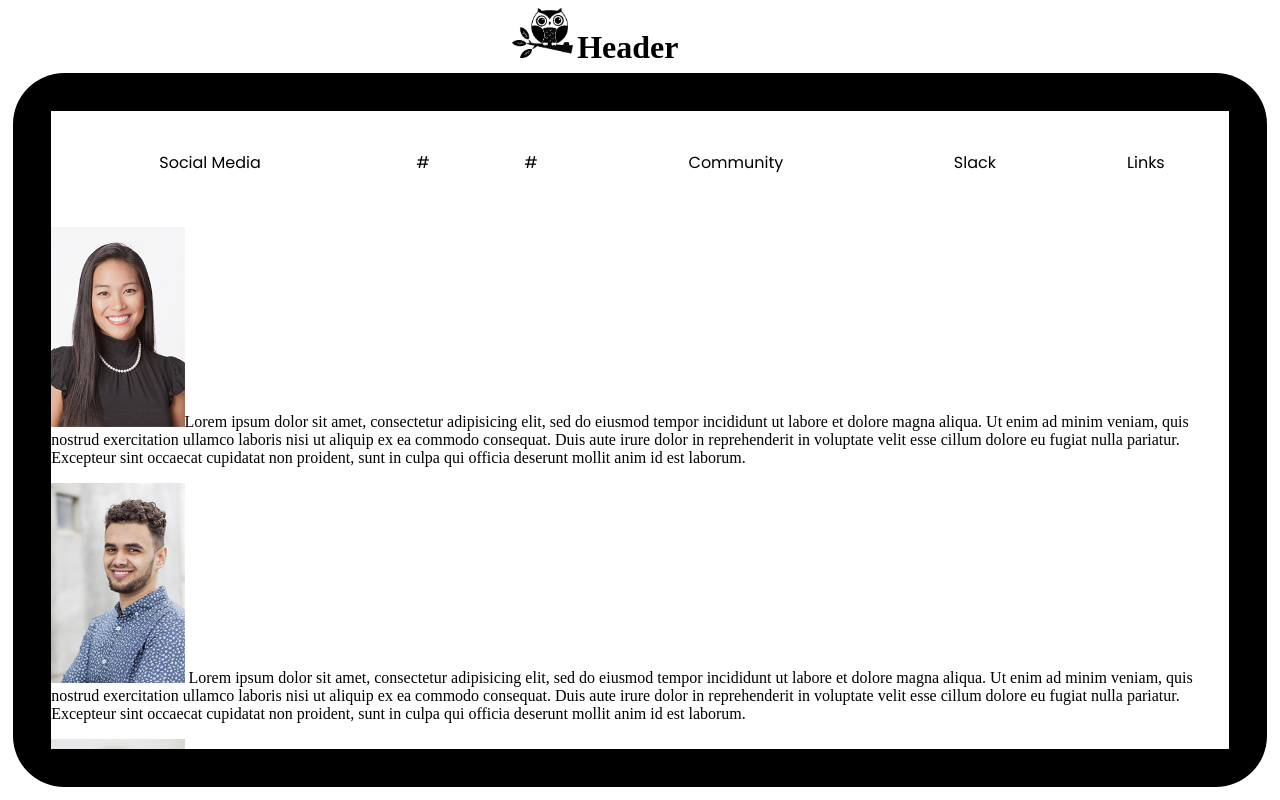
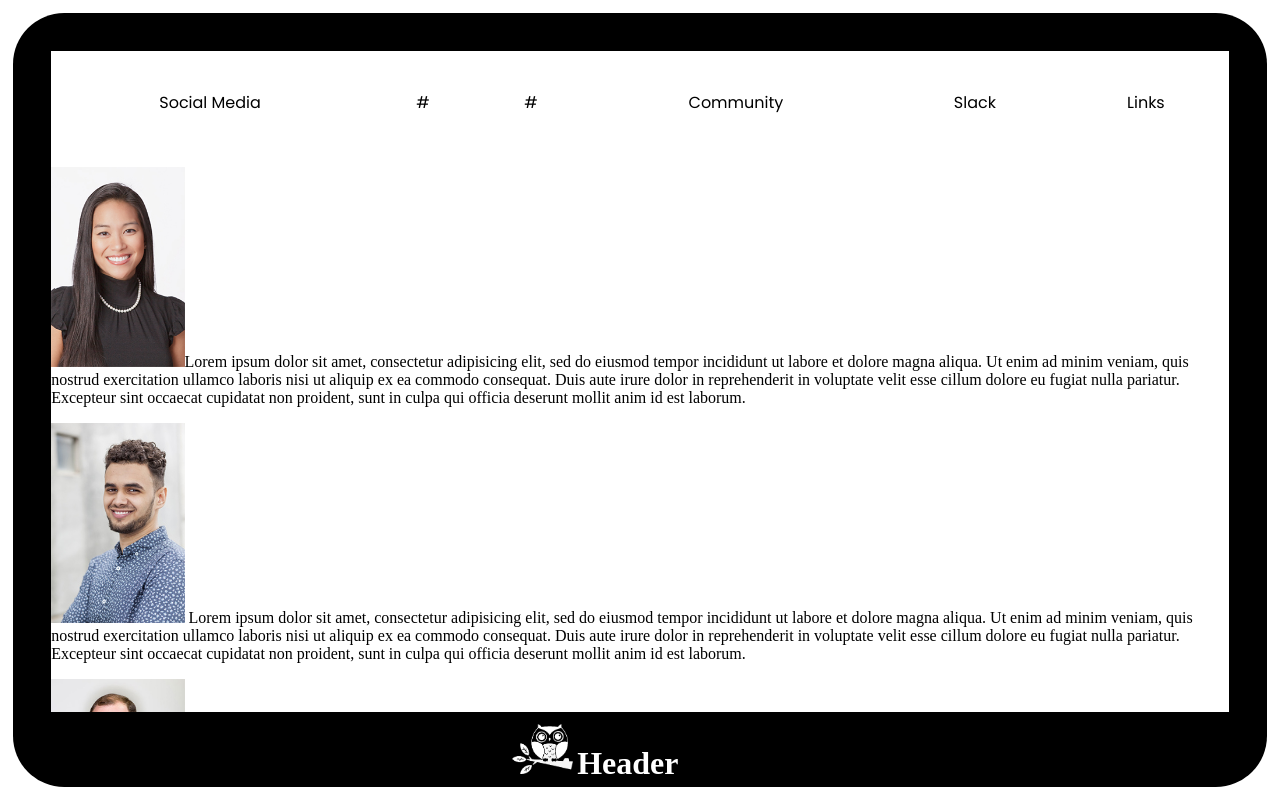
Before and after one commit to mmihara/GeekwiseGroup, a plain HTML site: page index.html in a window 1280 px wide. Drawn offline with Linux system fonts and the light colour scheme.

Commit message:
header on bottom

```diff
--- a/css/main.css
+++ b/css/main.css
@@ -8,8 +8,13 @@ body {
 .header {
   display: block;
   margin: 0 auto;
-  position: fixed;
+  position: absolute;
+  bottom: 2vw;
   left: 40%;
+  z-index: 4;
+  color: white;
+  /*padding-top: 345px;*/
+  line-height: 0;
 }
 
 .header img {
@@ -24,24 +29,24 @@ body {
 /*screen frame*/
 
 .outerborder {
-  height: calc(calc(100vh - 2vw) - 60px);
+  height: calc(100vh - 2vw);
   min-height: 400px;
   width: 98vw;
   background-color: black;
   border-radius: 4vw;
   position: fixed;
-  top: calc(1vw + 60px);
+  top: 1vw;
   left: 1vw;
   z-index: 0;
 }
 
 .innerborder {
-  height: calc(calc(100vh - 8vw) - 60px);
-  min-height: calc(calc(400px - 6vw) - 60px);
+  height: calc(calc(100vh - 7vw) - 50px);
+  min-height: calc(calc(400px - 5vw) - 50px);
   width: 92vw;
   background-color: white;
   position: fixed;
-  top: calc(4vw + 60px);
+  top: 4vw;
   left: 4vw;
   z-index: 1;
 }
@@ -52,10 +57,9 @@ body {
   height: 100px;
   width: 92vw;
   position: fixed;
-  top: calc(4vw + 60px);
+  top: 4vw;
   left: 4vw;
   z-index: 2;
-  /*background-color: #20B2AA;*/
 }
 
 nav{
@@ -94,14 +98,13 @@ nav li a:hover{
 /*content*/
 
 .content {
-  height: calc(calc(100vh - 8vw) - 160px);
-  min-height: calc(calc(400px - 6vw) - 100px);
+  height: calc(calc(100vh - 7vw) - 150px);
+  min-height: calc(calc(400px - 5vw) - 150px);
   width: 92vw;
-  background-color: white;
   z-index: 3;
   margin: 4vw;
   position: absolute;
-  top: 160px;
+  top: 100px;
   left: 0;
   overflow-y: scroll;
 }
--- a/index.html
+++ b/index.html
@@ -10,10 +10,10 @@
   </head>
   <body>
 
-    <!-- header -->
+    <!-- header moved to bottom -->
 
     <div class="header">
-      <img src="images\owllogo_360.jpg" alt="logo" />
+      <img src="images\owllogo_360 inverted.png" alt="logo" />
       <h1>Header</h1>
     </div>
 
@@ -23,6 +23,8 @@
 
     </div>
     <div class="innerborder">
+
+    </div>
 
     </div>
 
```
